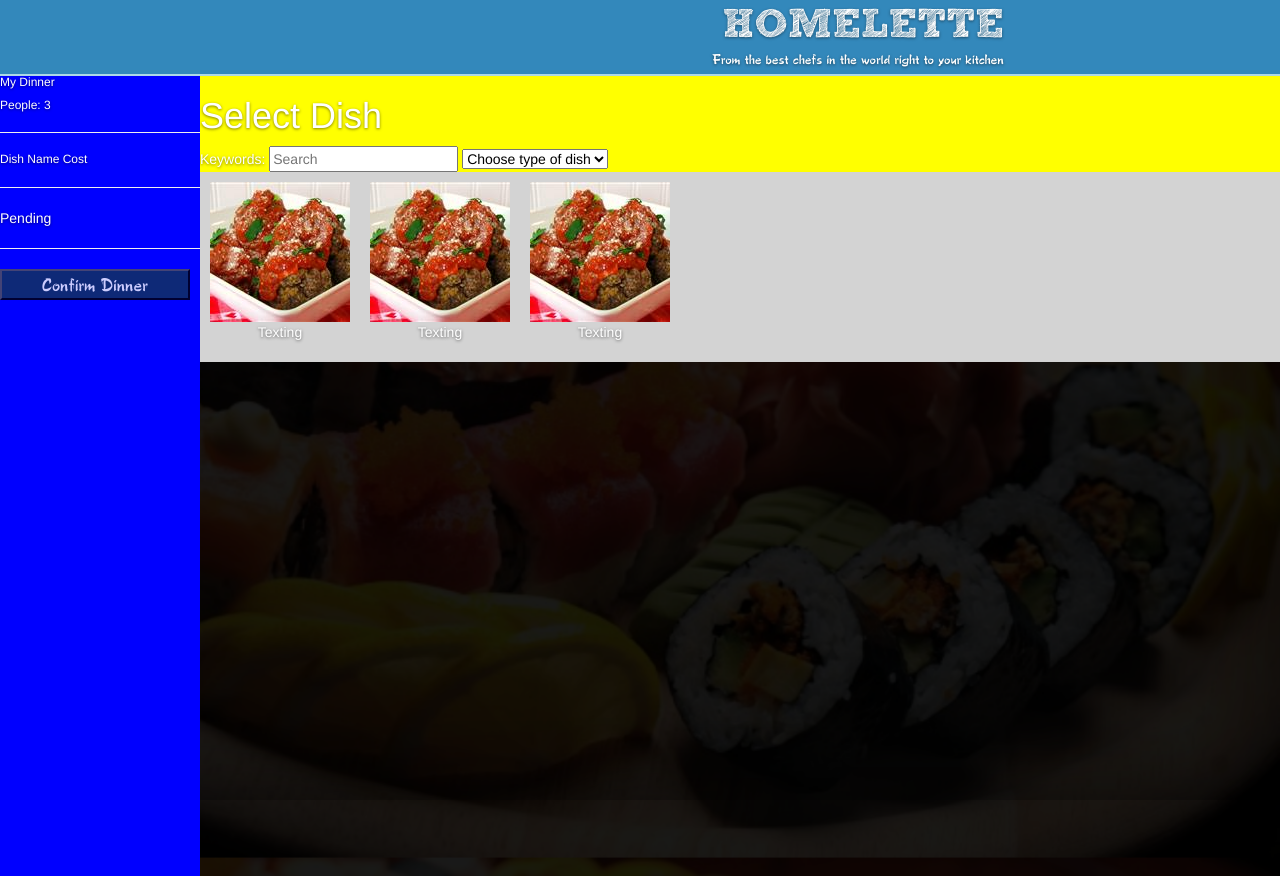
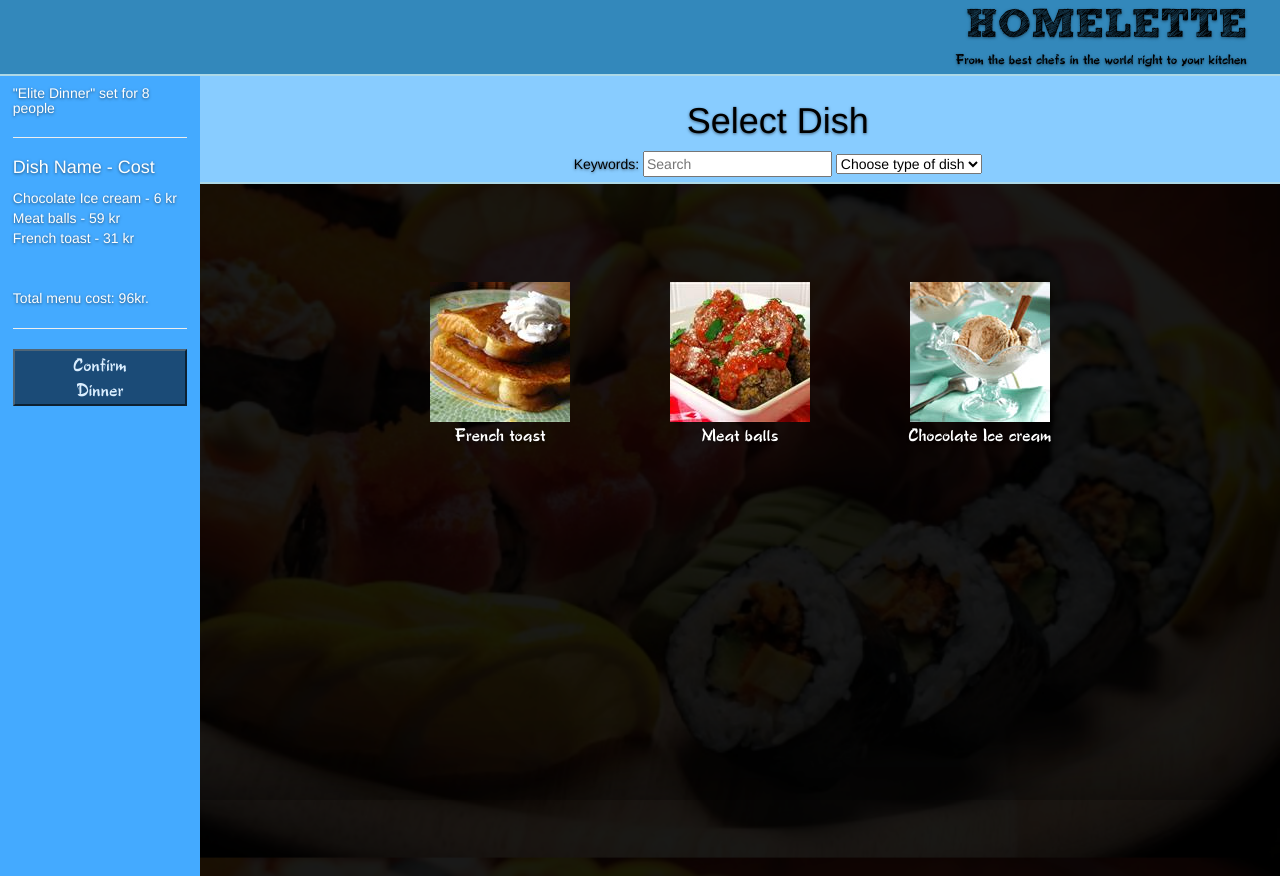
Before and after one commit to apals/iprog, a plain HTML site: page lab2/select_dish.html in a window 1280 px wide. Drawn offline with nearby package versions, Linux system fonts and the light colour scheme.

Commit message:
Updates selectDish view - almost completed

```diff
--- a/lab2/js/app.js
+++ b/lab2/js/app.js
@@ -9,7 +9,8 @@ $(function () {
     var preparationsView = new PreparationsView($("#preparationsView"), model);
 
     var overviewView = new OverviewView($("#overviewView"), model);
+    var selectDishView = new SelectDishView($("#selectDishView"), model);
 	var previousView = new PreviousView($("#previousparties"));
-    var mealsView = new MealsView($("#meals-view"));
+    var mealsView = new MealsView($("#meals-view"), model);
 
 });
--- a/lab2/js/model/dinnerModel.js
+++ b/lab2/js/model/dinnerModel.js
@@ -72,6 +72,20 @@ var DinnerModel = function () {
             }
         }
         return totalMenuPrice;
+    };
+
+    //Returns the total price of the menu (all the ingredients multiplied by number of guests).
+    this.getDishPrice = function (id) {
+        var totalDishPrice = 0;
+        for (var i = 0; i < dishes.length; i++) {
+            if(dishes[i].id === id) {
+                for (var j = 0; j < dishes[i].ingredients.length; j++) {
+                    totalDishPrice += dishes[i].ingredients[j].price;
+                }
+            }
+
+        }
+        return totalDishPrice;
     };
 
     //Adds the passed dish to the menu. If the dish of that type already exists on the menu
@@ -344,7 +358,7 @@ var DinnerModel = function () {
         }]
     }, {
         'id': 200,
-        'name': 'Chocolat Ice cream',
+        'name': 'Chocolate Ice cream',
         'type': 'dessert',
         'image': 'icecream.jpg',
         'description': "Firstly, place the ice cream in a small bowl. Sprinkle some sprinkles all over that cold ice cream. Finish by adding chocolate.",
--- a/lab2/js/view/mealsView.js
+++ b/lab2/js/view/mealsView.js
@@ -1,12 +1,13 @@
 
-var MealsView = function (container) {
+var MealsView = function (container, model) {
 
-    var availableMenus = ["Salmon", "Chicken", "Other Menu"];
+    var availableMenus = model.getFullMenu();
+
 
     for (var i = 0; i < availableMenus.length; i++) {
         var div = $('<div>');
-        div.append($('<img>').attr('src', 'images/meatballs.jpg'));
-        div.append($('<p>').append("Texting"));
+        div.append($('<img>').attr('src', 'images/' + availableMenus[i].image +'').attr('id', 'dish-in-view'));
+        div.append($('<p>').append(availableMenus[i].name));
         container.append(div);
     }
 
--- a/lab2/js/view/selectDishView.js
+++ b/lab2/js/view/selectDishView.js
@@ -1,3 +1,16 @@
 /**
  * Created by apals on 12/02/16.
+ * Modified by mheine a few days later
  */
+
+ var SelectDishView = function (container, model) {
+
+    var menu = model.getFullMenu();
+    var partytitle = $('#paneltitle').append("\"" + model.getPartyName() + "\" set for " + model.getNumberOfGuests() + " people");
+
+    for (var i = menu.length - 1; i >= 0; i--) {
+    	$("#dish-and-cost").append(menu[i].name + " - " + model.getDishPrice(menu[i].id) + " kr").append("<br>");
+    };
+    $("#dish-and-cost").append("<br><br>Total menu cost: " + model.getTotalMenuPrice() + "kr.")
+
+};
--- a/lab2/main.css
+++ b/lab2/main.css
@@ -46,27 +46,40 @@ header {
     border-color: lightblue;
     border-width: 0 0 2px 0;
     text-align: right;
-    padding: 5px 20% 5px 20%;
+    padding: 5px 1% 5px 20%;
+    color: black;
 
 }
 
 #panel {
-    background: blue;
+    background: #44AAFF;
     width: 200px;
     position: absolute;
     height: 100%;
     left: 0;
+    padding-left: 1%;
+    padding-right: 1%;
 }
 
 #select-dish {
-    background: yellow;
-    overflow: hidden;
+    padding: 5px 0 5px 7%;
+    background: #88CCFF;
+    overflow: hiden;
+    border-style: solid;
+    border-color: lightblue;
+    border-width: 0 0 2px 0;
+    text-align: center;
+    color: black;
 }
 
 #meals-view {
-    background: lightgrey;
     height: 100%;
     overflow: hidden;
+    text-align: center;
+}
+
+#dish-in-view {
+    margin: 40% 40px 0 40px;
 }
 
 #meals-view div {
@@ -76,6 +89,10 @@ header {
 
 #meals-view div p {
     text-align: center;
+    font-family: Polo;
+    font-size: 18px;
+    color: #FFFFFF;
+
 }
 
 header h1 {
--- a/lab2/select_dish.html
+++ b/lab2/select_dish.html
@@ -28,18 +28,15 @@
     <div class="inner-site-wrapper">
     <div id="panel" class="left">
 
-        <h6>My Dinner</h6>
-        <h6>People: 3</h6>
+        <h5 id="paneltitle"></h6>
 
         <hr>
 
-        <h6>Dish Name
-            Cost</h6>
-        <hr>
+        <h4>Dish Name - Cost</h4>
 
-        <p>
-            Pending
-        </p>
+        <div id="dish-and-cost">
+
+        </div>
 
         <hr>
 
@@ -63,6 +60,8 @@
     <div id="meals-view">
 
     </div>
+
+
     </div>
 </div>
 <!-- /tabs -->
@@ -81,6 +80,7 @@
 <script src="js/view/overviewView.js"></script>
 <script src="js/view/previousView.js"></script>
 <script src="js/view/mealsView.js"></script>
+<script src="js/view/selectDishView.js"></script>
 
 
 </body>
```
